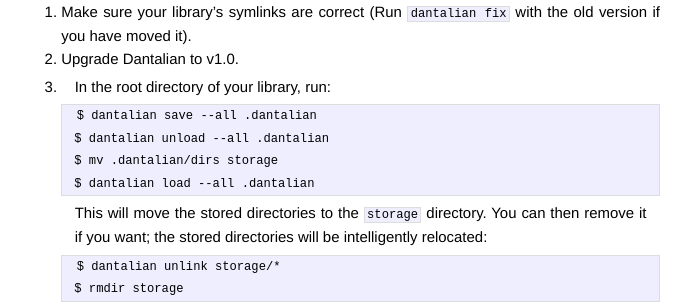
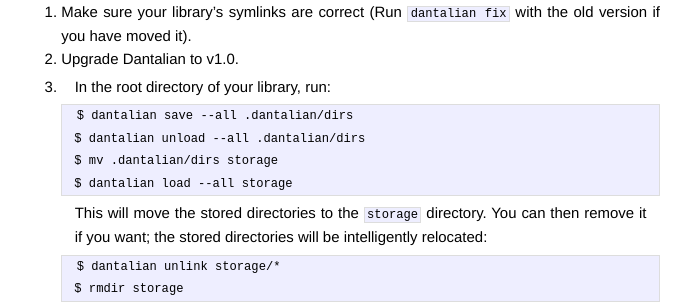
Before and after one commit to darkfeline/dantalian, a Jekyll site: the page built from _posts/2015-02-13-v10-migration.md, in a window 1280 px wide. Shown: the part 331-635 px from the top of the page, without its empty margins (294-985 px from the left). Built offline with Jekyll 4.4.1, drawn with Linux system fonts in a browser that asks for light colours.

Commit message:
Fix migration instruction commands

```diff
--- a/_posts/2015-02-13-v10-migration.md
+++ b/_posts/2015-02-13-v10-migration.md
@@ -19,10 +19,10 @@ migration is fairly painless.
 2. Upgrade Dantalian to v1.0.
 3. In the root directory of your library, run:
 
-        $ dantalian save --all .dantalian
-        $ dantalian unload --all .dantalian
+        $ dantalian save --all .dantalian/dirs
+        $ dantalian unload --all .dantalian/dirs
         $ mv .dantalian/dirs storage
-        $ dantalian load --all .dantalian
+        $ dantalian load --all storage
 
     This will move the stored directories to the `storage` directory.  You can
     then remove it if you want; the stored directories will be intelligently
```
